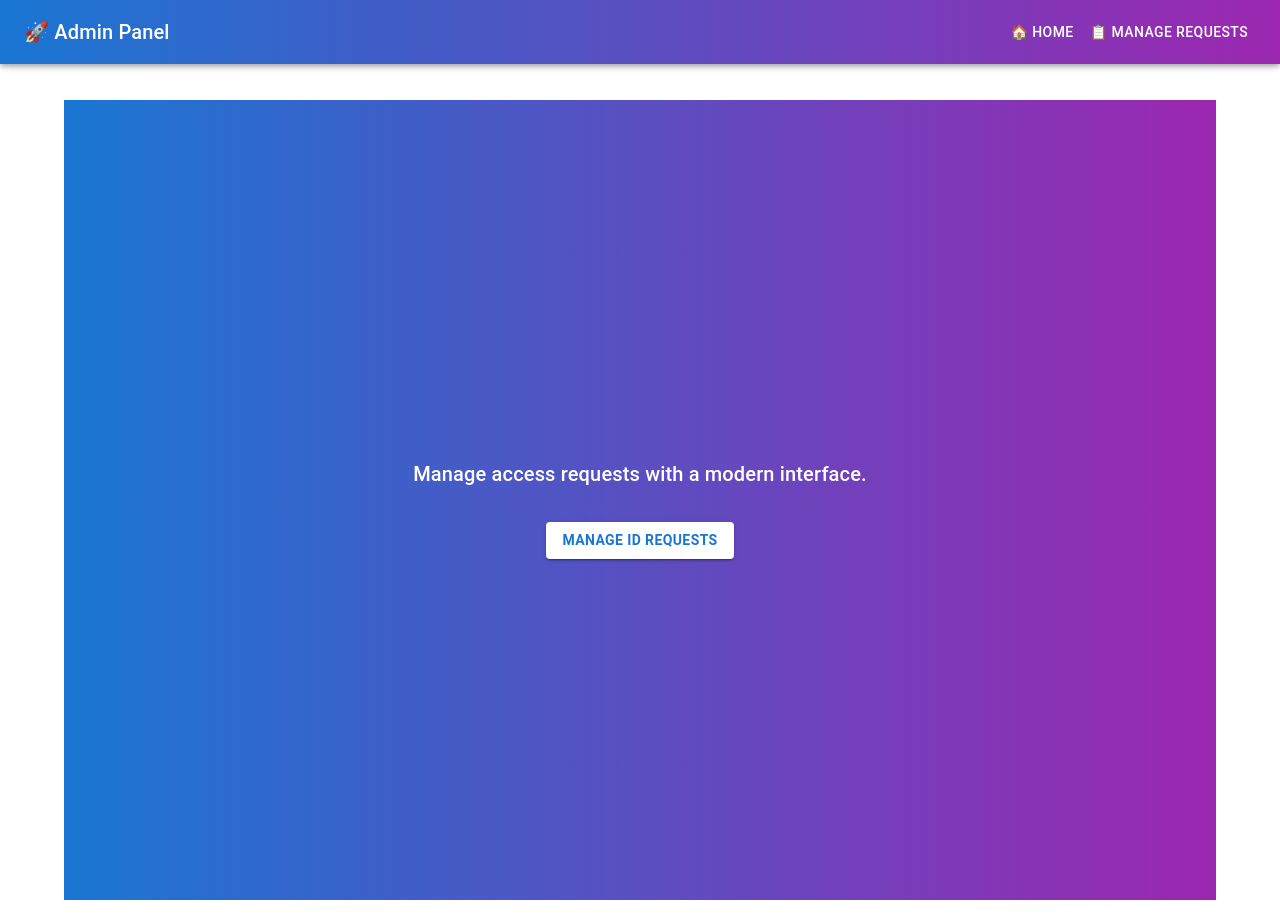
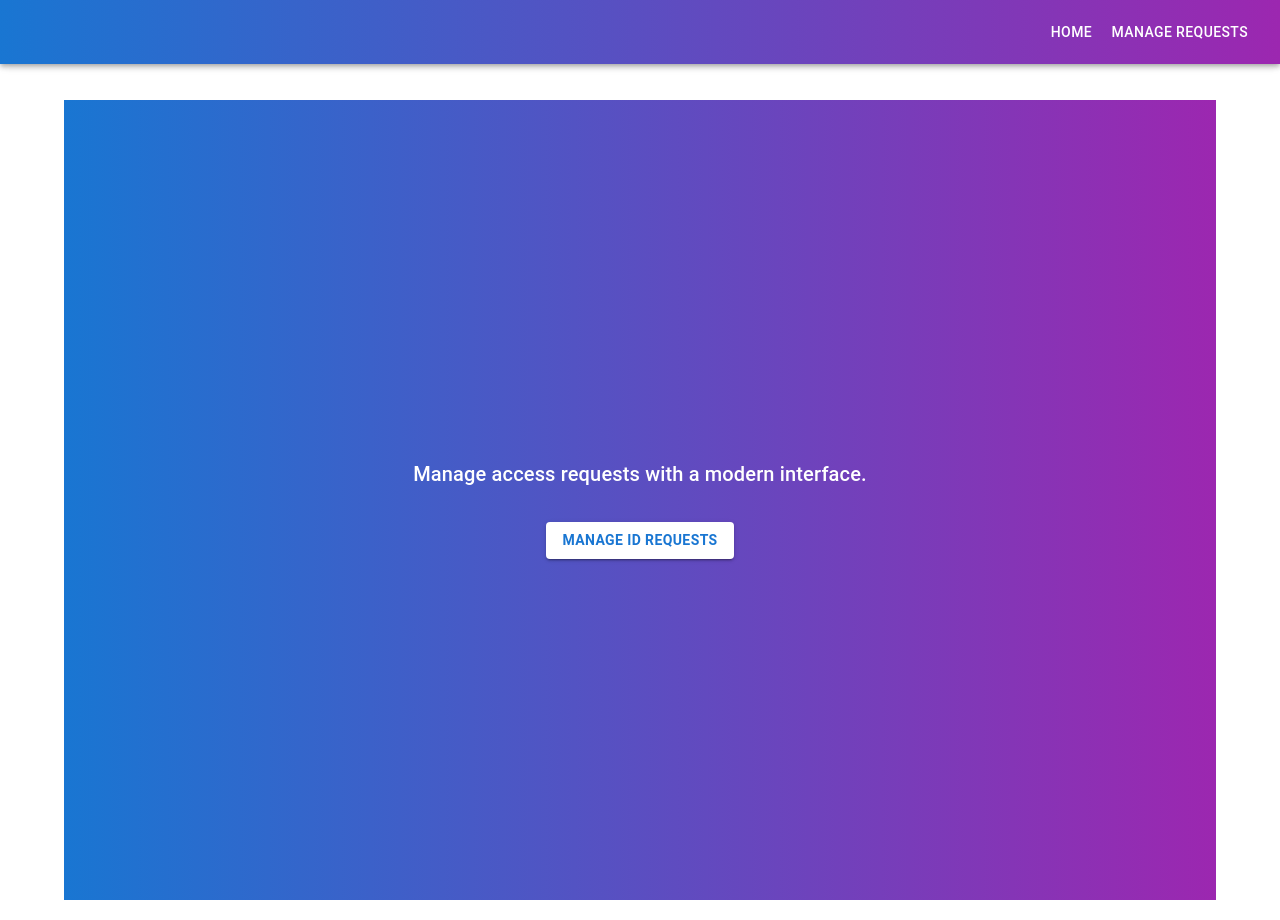
Before and after one commit to Trust-Anchor-Group/Neuro-Admin, a Next.js app: page / in a window 1280 px wide. Built offline with nearby package versions, Linux system fonts and the light colour scheme.

Commit message:
changed layout

```diff
--- a/src/app/layout.js
+++ b/src/app/layout.js
@@ -18,10 +18,10 @@ export default function RootLayout({ children }) {
             <CssBaseline />
             <AppBar position="fixed" sx={{ background: "linear-gradient(90deg, #1976D2, #9C27B0)" }}>
               <Toolbar sx={{ display: "flex", justifyContent: "space-between" }}>
-                <Typography variant="h6">🚀 Admin Panel</Typography>
+                <Typography variant="h6"></Typography>
                 <div>
-                  <Button color="inherit" component={Link} href="/">🏠 Home</Button>
-                  <Button color="inherit" component={Link} href="/admin/requests">📋 Manage Requests</Button>
+                  <Button color="inherit" component={Link} href="/">Home</Button>
+                  <Button color="inherit" component={Link} href="/admin/requests">Manage Requests</Button>
                 </div>
               </Toolbar>
             </AppBar>
```
